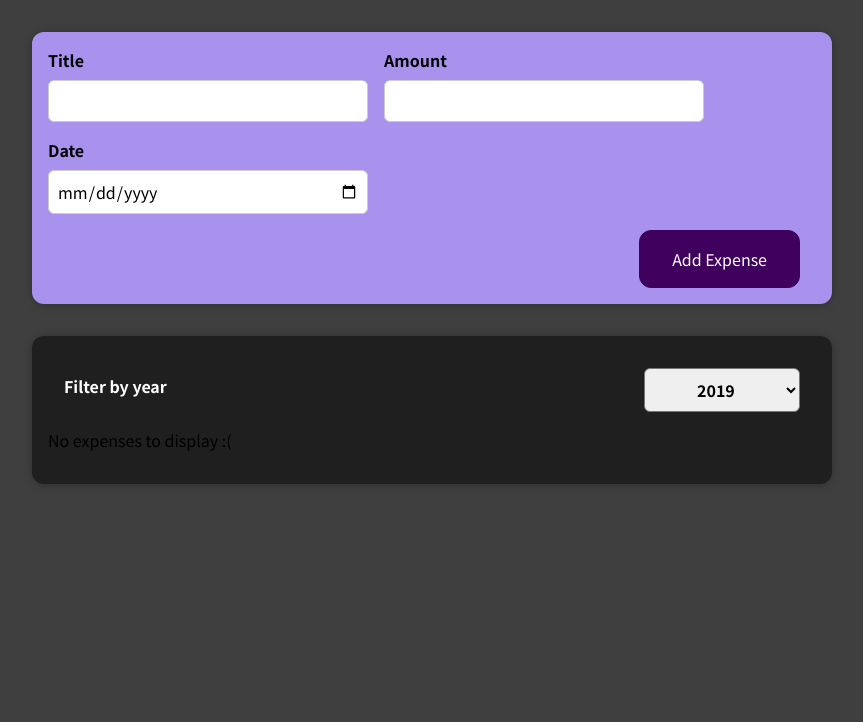
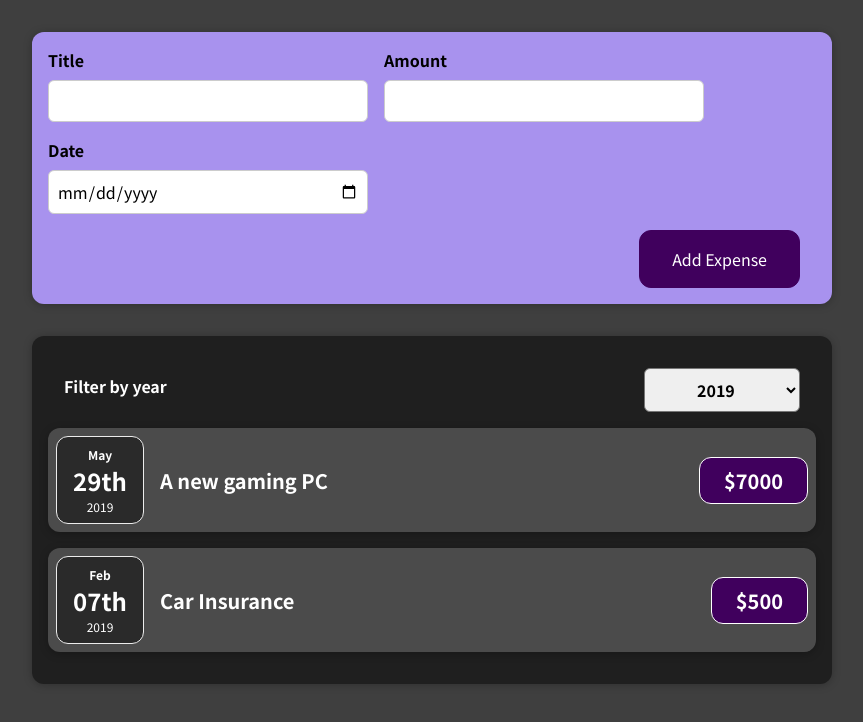
Before and after one commit to abdelhadysa1/academind-expense-tracker, a React (Create React App) app: page / in a window 1280 px wide. Shown: the top 722 px of the page, without its empty margins (208-1071 px from the left). Built offline with nearby package versions, Linux system fonts and the light colour scheme.

Commit message:
Improvements

```diff
--- a/src/components/App.js
+++ b/src/components/App.js
@@ -16,7 +16,7 @@ const DEFAULT_EXPENSES = [
 		id: `#${Math.round((Math.random() * 10000) + 10000)}`,
 		desc: 'Room Rent in NYC',
 		date: {
-			year: 2022,
+			year: 2020,
 			month: 1,
 			day: 5,
 		},
@@ -26,7 +26,7 @@ const DEFAULT_EXPENSES = [
 		id: `#${Math.round((Math.random() * 10000) + 10000)}`,
 		desc: 'Car Insurance',
 		date: {
-			year: 2022,
+			year: 2019,
 			month: 2,
 			day: 7,
 		},
@@ -46,7 +46,7 @@ const DEFAULT_EXPENSES = [
 		id: `#${Math.round((Math.random() * 10000) + 10000)}`,
 		desc: 'New Car',
 		date: {
-			year: 2023,
+			year: 2020,
 			month: 7,
 			day: 1,
 		},
@@ -56,7 +56,7 @@ const DEFAULT_EXPENSES = [
 		id: `#${Math.round((Math.random() * 10000) + 10000)}`,
 		desc: 'A new gaming PC',
 		date: {
-			year: 2024,
+			year: 2019,
 			month: 5,
 			day: 29,
 		},
@@ -66,7 +66,7 @@ const DEFAULT_EXPENSES = [
 		id: `#${Math.round((Math.random() * 10000) + 10000)}`,
 		desc: 'Traveling abroad',
 		date: {
-			year: 2025,
+			year: 2020,
 			month: 9,
 			day: 4,
 		},
--- a/src/components/Expenses/index.css
+++ b/src/components/Expenses/index.css
@@ -7,3 +7,13 @@
   border-radius: 12px;
   box-shadow: 0 1px 8px rgba(0, 0, 0, 0.25);
 }
+
+.expenses-list {
+  list-style: none;
+  padding: 0;
+}
+
+.expenses-list__fallback {
+  color: white;
+  text-align: center;
+}
--- a/src/components/Expenses/index.js
+++ b/src/components/Expenses/index.js
@@ -8,13 +8,20 @@ export default function Expenses({ expenses, expenseYears }) {
 	const handleChangeFilterYear = (e) => {
 		setFilterYear(e.target.value)
 	}
+	const filteredList = expenses.filter((expense) => expense.date.year.toString() === filterYear)
 	return (
 		<>
 			<div className="expenses">
 				<ExpensesFilter selected={filterYear} onChangeFilterYear={handleChangeFilterYear} expenseYears={expenseYears} />
-				{expenses.filter((expense) => expense.date.year.toString() === filterYear).length > 0 ?
-					expenses.filter((expense) => expense.date.year.toString() === filterYear).sort((a, b) => Math.round(new Date(b.date.year, b.date.month, b.date.day).getTime() / 1000) - Math.round(new Date(a.date.year, a.date.month, a.date.day).getTime() / 1000)).map((expense) => <ExpenseItem key={expense.id} desc={expense.desc} date={expense.date} price={expense.price} />) : (<p>No expenses to display :(</p>)
-				}
+				{filteredList.length === 0 && (
+					<h2 className='expenses-list__fallback'>No expenses to display :(</h2>
+				)}
+				{filteredList.length > 0 && (
+					<ul className='expenses-list'>
+						{filteredList.sort((a, b) => Math.round(new Date(b.date.year, b.date.month, b.date.day).getTime() / 1000) - Math.round(new Date(a.date.year, a.date.month, a.date.day).getTime() / 1000)).map((expense) => <ExpenseItem key={expense.id} desc={expense.desc} date={expense.date} price={expense.price} />)
+						}
+					</ul>
+				)}
 			</div>
 		</>
 	)
```
Lines whose indentation alone changed are shown as unchanged.
